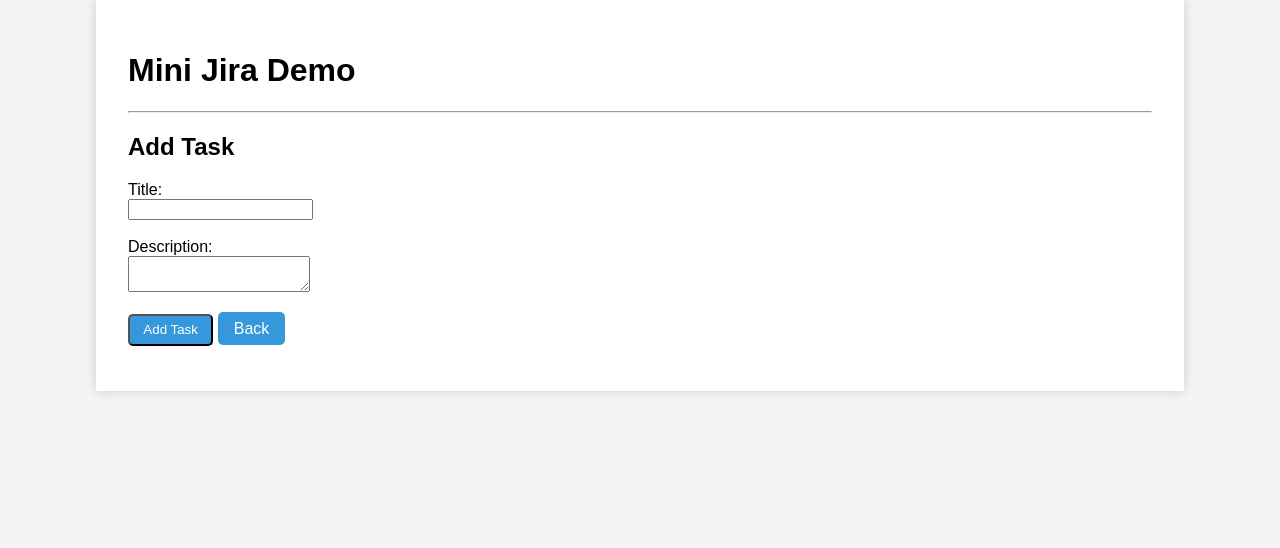
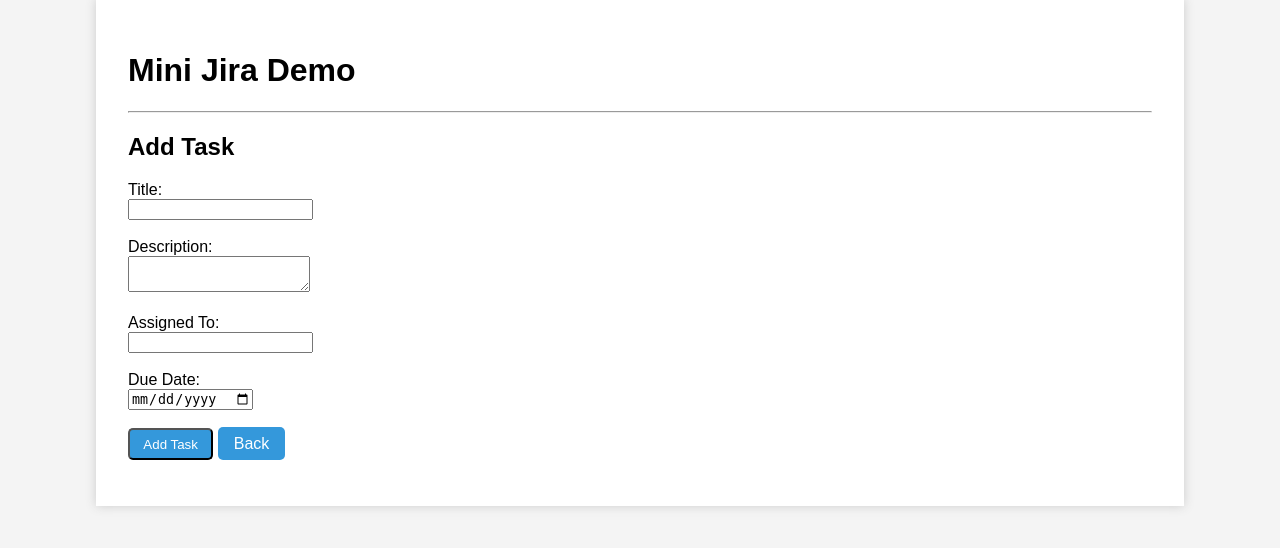
Before and after one commit to iacreatorcar/mini-jira-demo, a Flask app: page /add in a window 1280 px wide. Shown: the part 33-581 px from the top of the page. Run offline with Flask 3, Linux system fonts and the light colour scheme.

Commit message:
Update add_task.html

```diff
--- a/templates/add_task.html
+++ b/templates/add_task.html
@@ -5,8 +5,16 @@
 <form method="post">
     <label>Title:</label><br>
     <input type="text" name="title" required><br><br>
+
     <label>Description:</label><br>
     <textarea name="description" required></textarea><br><br>
+
+    <label>Assigned To:</label><br>
+    <input type="text" name="assigned_to" required><br><br>
+
+    <label>Due Date:</label><br>
+    <input type="date" name="due_date" required><br><br>
+
     <input type="submit" value="Add Task" class="btn">
     <a href="{{ url_for('index') }}" class="btn">Back</a>
 </form>
```
